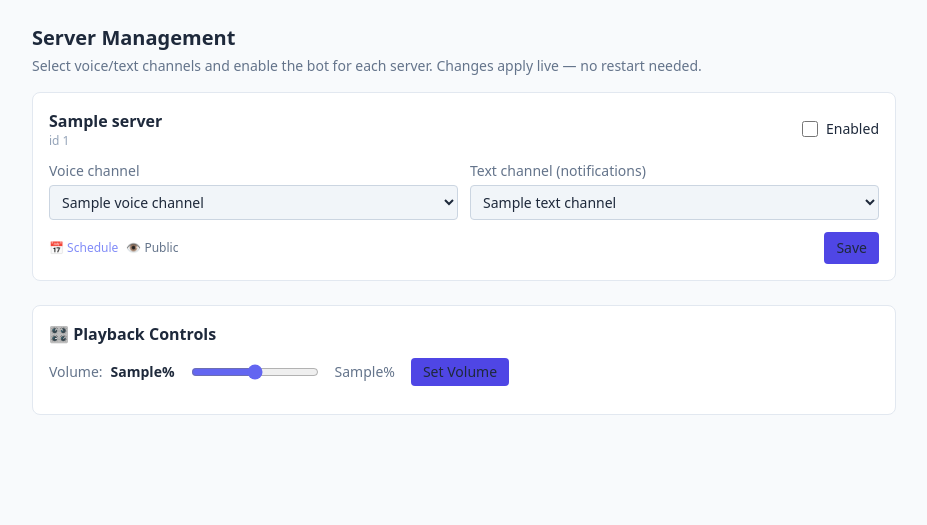
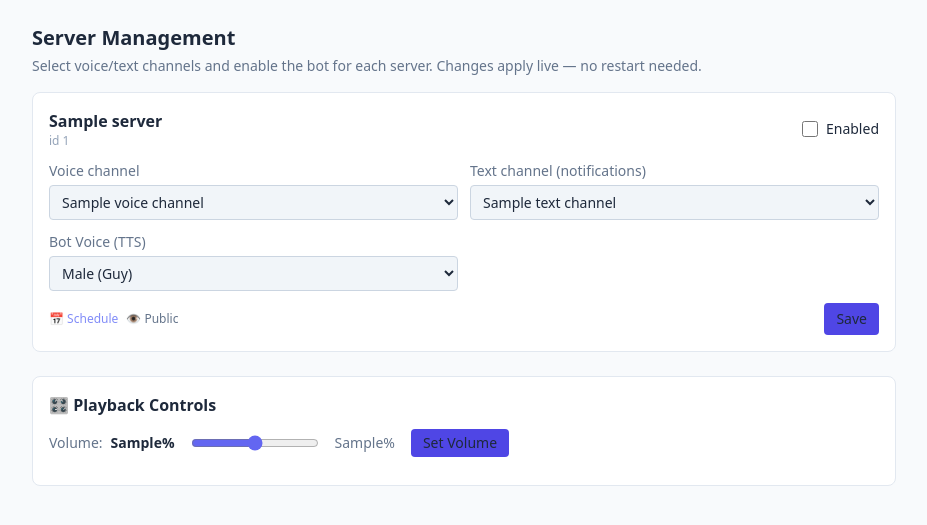
Before and after one commit to lakshaysethi2/discord-prayer-bot, a FastAPI app: template dashboard/templates/servers.html in a window 1280 px wide. Shown: the part 55-580 px from the top of the page, without its empty margins (176-1103 px from the left). Run offline with FastAPI, Linux system fonts and the light colour scheme; the template is opened without the code that fills it: most values are stand-ins (such as "Sample title", 1, 10 or a date in 2020); some libraries are stand-ins or nearby versions.

Commit message:
feat: add per-server TTS voice configuration
Co-authored-by: arena-agent <297053741+arena-agent@users.noreply.github.com>

```diff
--- a/dashboard/prayers_routes.py
+++ b/dashboard/prayers_routes.py
@@ -391,6 +391,7 @@ async def servers_page(
             "enabled": cfg.enabled if cfg else False,
             "voice_channel_id": cfg.voice_channel_id if cfg else None,
             "text_channel_id": cfg.text_channel_id if cfg else None,
+            "tts_voice": cfg.tts_voice if cfg else "en-US-GuyNeural",
             "voice_channels": voice_channels,
             "text_channels": text_channels,
         })
@@ -420,6 +421,7 @@ async def servers_update(
     enabled: str = Form("off"),
     voice_channel_id: str = Form(""),
     text_channel_id: str = Form(""),
+    tts_voice: str = Form("en-US-GuyNeural"),
     db: Database = Depends(get_db),
 ):
     require_auth(request)
@@ -431,6 +433,7 @@ async def servers_update(
         enabled=wants_enabled,
         voice_channel_id=voice_channel_id or None,
         text_channel_id=text_channel_id or None,
+        tts_voice=tts_voice,
     )
     # Enqueue live apply (no restart) — task 3 / 4
     from dashboard.commands import enqueue
--- a/dashboard/templates/servers.html
+++ b/dashboard/templates/servers.html
@@ -60,6 +60,16 @@
                 {{ tc.channel_name }}
               </option>
             {% endfor %}
+          </select>
+        </label>
+
+        <label class="text-sm">
+          <span class="block text-slate-400 mb-1">Bot Voice (TTS)</span>
+          <select name="tts_voice"
+                  class="w-full rounded bg-slate-800 border border-slate-700 px-2 py-1.5 text-slate-100">
+            <option value="en-US-GuyNeural" {{ "selected" if s.tts_voice == "en-US-GuyNeural" else "" }}>Male (Guy)</option>
+            <option value="en-US-AriaNeural" {{ "selected" if s.tts_voice == "en-US-AriaNeural" else "" }}>Female (Aria)</option>
+            <option value="en-GB-SoniaNeural" {{ "selected" if s.tts_voice == "en-GB-SoniaNeural" else "" }}>British (Sonia)</option>
           </select>
         </label>
       </div>
--- a/db/database.py
+++ b/db/database.py
@@ -94,6 +94,8 @@ class Database:
                     cur.execute(stmt)
                 # Backfill: add timezone_offset_hours to guild_configs if missing
                 self._ensure_column(cur, "guild_configs", "timezone_offset_hours", "REAL DEFAULT 0.0")
+                # Backfill: add tts_voice to guild_configs if missing
+                self._ensure_column(cur, "guild_configs", "tts_voice", "TEXT DEFAULT 'en-US-GuyNeural'")
                 # Backfill: add guild_id to watch_sessions if missing
                 self._ensure_column(cur, "watch_sessions", "guild_id", "TEXT NOT NULL DEFAULT ''")
                 self._ensure_column(cur, "guild_channels", "parent_id", "TEXT")
--- a/db/models.py
+++ b/db/models.py
@@ -113,6 +113,7 @@ SCHEMA: tuple[str, ...] = (
         voice_channel_id  TEXT,
         text_channel_id   TEXT,
         timezone_offset_hours REAL DEFAULT 0.0,
+        tts_voice         TEXT DEFAULT 'en-US-GuyNeural',
         updated_at        DATETIME
     )
     """,
@@ -207,6 +208,7 @@ class GuildConfig:
     voice_channel_id: str | None
     text_channel_id: str | None
     timezone_offset_hours: float = 0.0
+    tts_voice: str = "en-US-GuyNeural"
     updated_at: str | None = None
 
 
```
Also changed, not shown: bot/main.py (+10 -2 lines), db/guilds.py (+7 -3 lines).
